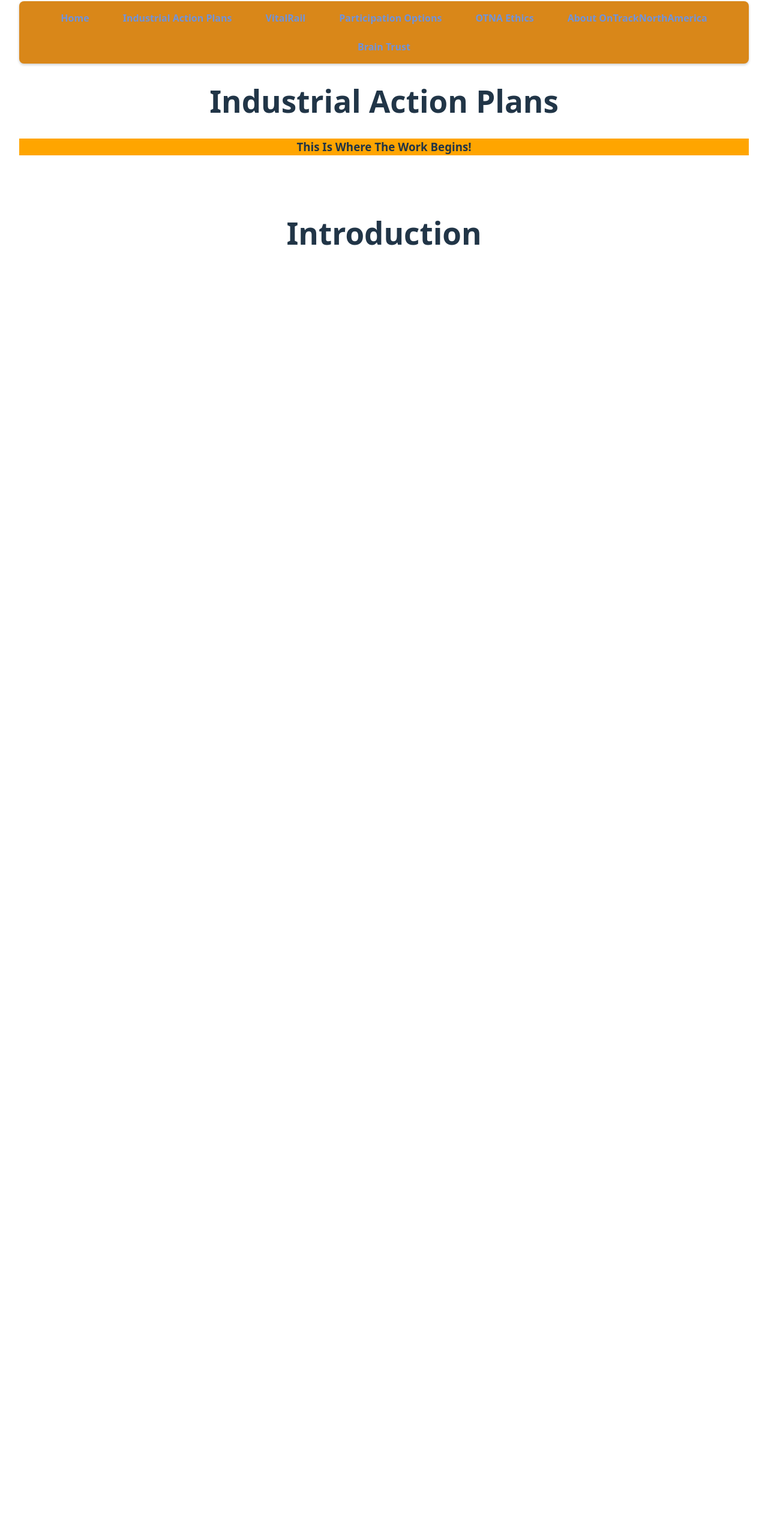
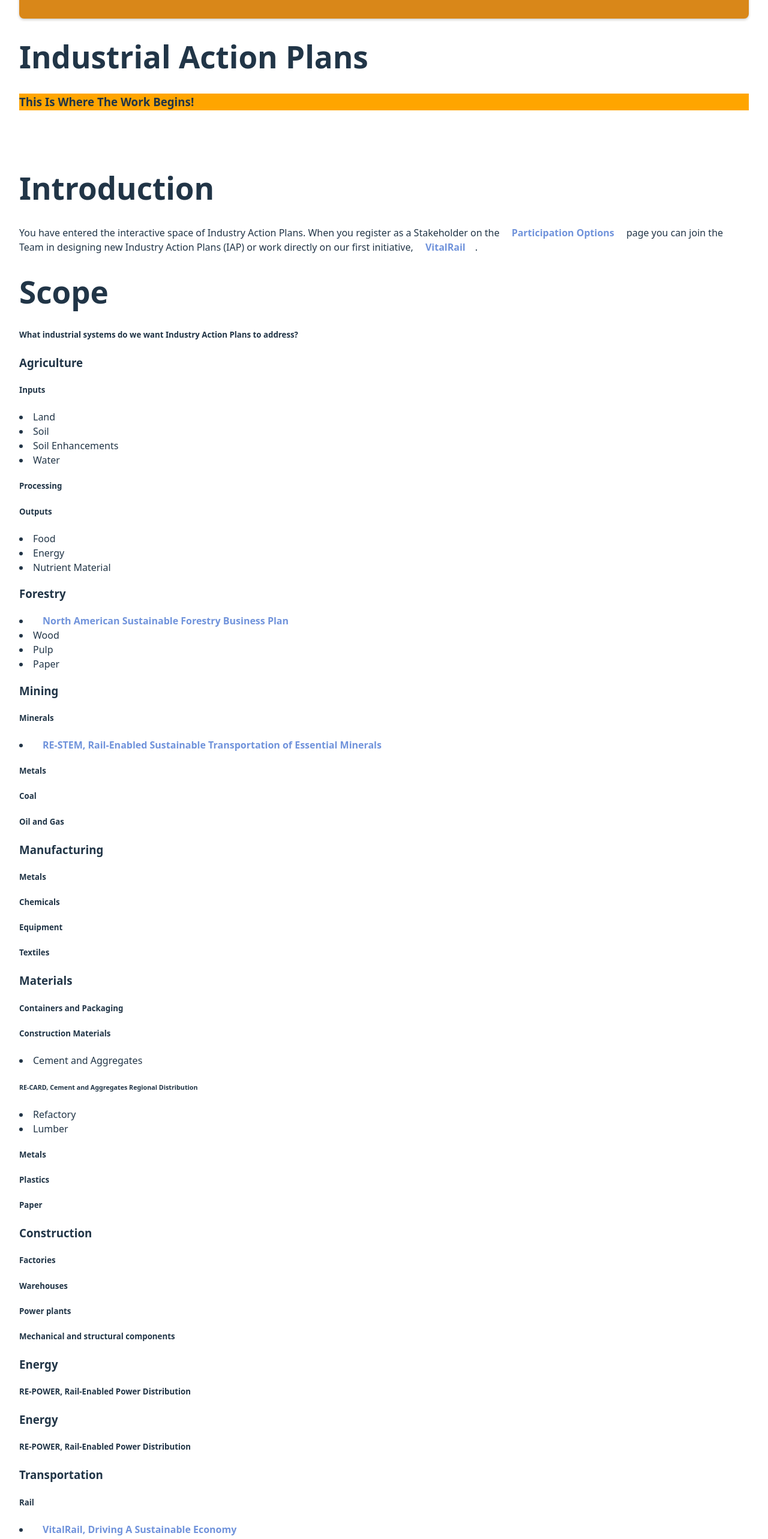
Before and after one commit to aegerev/CAPSI, a React (Vite) app in the folder capsi/: page /industrial-action-plans in a window 1280 px wide. Shown: the part 174-2740 px from the top of the page at 60% size. Before the commit the page ends 800 px from the top, so only its background shows below. Built offline with nearby package versions, Linux system fonts and the light colour scheme.

Commit message:
Added new things

```diff
--- a/capsi/src/App.css
+++ b/capsi/src/App.css
@@ -2,7 +2,7 @@
   max-width: 1280px;
   margin: 0 auto;
   padding: 2rem;
-  text-align: center;
+  text-align: left;
 }
 
 .topnav {
@@ -47,3 +47,7 @@
   color: aquamarine;
   list-style: none;
 }
+
+ul{
+  list-style: inside;
+}
--- a/capsi/src/App.jsx
+++ b/capsi/src/App.jsx
@@ -5,8 +5,6 @@ import './App.css'
 import { Link } from 'react-router-dom';
 
 function App() {
-  const [count, setCount] = useState(0)
-
   return (
     <>
 
@@ -33,12 +31,8 @@ function App() {
       <h2>Why include Canada, the United States, and Mexico?</h2>
           Although Canada, the United States, and Mexico already engage in extensive cross-border trade, they can greatly benefit from the enhanced coordination provided by our IAPs. These are designed for specific industrial systems and geographic regions while maintaining crucial links to related plans, rather than creating isolated solutions. Unlike traditional studies that often remain unused on a shelf, our dynamic process delivers immediate, measurable results through continuous stakeholder engagement.
     </>
+
   )
 }
 
-    // <Nav/>
-    // <Outlet/>
-    // <Footer/>
-    //
-
 export default App
--- a/capsi/src/components/Layout.jsx
+++ b/capsi/src/components/Layout.jsx
@@ -1,15 +1,15 @@
 import React from 'react';
 import { Outlet } from 'react-router-dom';
-import Navbar from './Navbar'; // You'll need to create this Navbar component
+import Navbar from './Navbar';
 
 function Layout() {
   return (
     <div>
-      <Navbar /> {/* Your navigation bar */}
+      <Navbar />
       <main>
-        <Outlet /> {/* This is where the specific page content will be rendered */}
+        <Outlet />
       </main>
-      {/* You could add a Footer here if you have one */}
+
     </div>
   );
 }
--- a/capsi/src/components/Navbar.css
+++ b/capsi/src/components/Navbar.css
@@ -1,14 +1,18 @@
 nav {
-  background-color: #D98719; /* Dark background */
-  padding: 1rem 2rem; /* Padding top/bottom and left/right */
-  box-shadow: 0 2px 4px rgba(0, 0, 0, 0.2); /* Subtle shadow */
-  border-radius: 8px; /* Rounded corners for the nav bar itself */
-  margin-bottom: 2rem; /* Space below the nav bar */
-  display: flex; /* Use flexbox for alignment */
-  justify-content: center; /* Center the links horizontally */
-  align-items: center; /* Center items vertically */
-  width: 100%; /* Full width */
-  box-sizing: border-box; /* Include padding in width calculation */
+  background-color: #D98719;
+  padding: 1rem 2rem;
+  box-shadow: 0 2px 4px rgba(0, 0, 0, 0.2);
+  border-radius: 8px;
+  margin-bottom: 2rem;
+  display: flex;
+  justify-content: center;
+  align-items: center;
+  width: 100%;
+  box-sizing: border-box;
+
+  position: sticky;
+  top: 0;
+  z-index: 1000;
 }
 
 /* Styling for the unordered list of navigation links */
--- a/capsi/src/components/Navbar.jsx
+++ b/capsi/src/components/Navbar.jsx
@@ -5,6 +5,7 @@ import './Navbar.css';
 function Navbar() {
   return (
     <nav>
+        <h1>Participation</h1>
       <ul>
         <li><Link to="/">Home</Link></li>
         <li><Link to="/industrial-action-plans">Industrial Action Plans</Link></li>
@@ -12,7 +13,7 @@ function Navbar() {
         <li><Link to="/participation-options">Participation Options</Link></li>
         <li><Link to="/otna-ethics">OTNA Ethics</Link></li>
         <li><Link to="/about">About OnTrackNorthAmerica</Link></li>
-        <li><Link to="/braintrust">Brain Trust</Link></li>
+        <li><Link to="/braintrust">BrainTrust</Link></li>
       </ul>
     </nav>
     );
--- a/capsi/src/pages/Industrial-Action-Plans.jsx
+++ b/capsi/src/pages/Industrial-Action-Plans.jsx
@@ -11,8 +11,115 @@ function industrialActionPlans() {
             <br/> <br/>
 
             <h1>Introduction</h1>
+                <p>You have entered the interactive space of Industry Action Plans. When you register as a Stakeholder on the <a href='/participation-options'>Participation Options</a> page you can join the Team in designing new Industry Action Plans (IAP) or work directly on our first initiative, <a href='/vitalrail'>VitalRail</a>.</p>
 
+            <h1>Scope</h1>
+                <h5>What industrial systems do we want Industry Action Plans to address?</h5>
+                <h3>Agriculture</h3>
+                <p>
+                    <h5>Inputs</h5>
+                        <li>Land</li>
+                        <li>Soil</li>
+                        <li>Soil Enhancements</li>
+                        <li>Water</li>
+                    <h5>Processing</h5>
+                    <h5>Outputs</h5>
+                        <li>Food</li>
+                        <li>Energy</li>
+                        <li>Nutrient Material</li>
+                </p>
 
+                <h3>Forestry</h3>
+                <p>
+                    <li><a href='https://capsi.ontracknorthamerica.org/index.php/North_American_Sustainable_Forestry_Business_Plan'>North American Sustainable Forestry Business Plan</a></li>
+                    {/* https://capsi.ontracknorthamerica.org/index.php/North_American_Sustainable_Forestry_Business_Plan to be rebranded */}
+                        <li>Wood</li>
+                        <li>Pulp</li>
+                        <li>Paper</li>
+                </p>
+
+                <h3>Mining</h3>
+                <p>
+                    <h5>Minerals</h5>
+                        <li><a href='https://capsi.ontracknorthamerica.org/index.php/RE-STEM_Industry_Action_Plan'>RE-STEM, Rail-Enabled Sustainable Transportation of Essential Minerals</a></li>
+                        {/* https://capsi.ontracknorthamerica.org/index.php/RE-STEM_Industry_Action_Plan to be rebranded */}
+                        <h5>Metals</h5>
+                        <h5>Coal</h5>
+                        <h5>Oil and Gas</h5>
+                </p>
+
+                <h3>Manufacturing</h3>
+                <p>
+                    <h5>Metals</h5>
+                    <h5>Chemicals</h5>
+                    <h5>Equipment</h5>
+                    <h5>Textiles</h5>
+                </p>
+
+                <h3>Materials</h3>
+                <p>
+                    <h5>Containers and Packaging</h5>
+                    <h5>Construction Materials</h5>
+                        <li>Cement and Aggregates</li>
+                            <h6>RE-CARD, Cement and Aggregates Regional Distribution</h6>
+                        <li>Refactory</li>
+                        <li>Lumber</li>
+                    <h5>Metals</h5>
+                    <h5>Plastics</h5>
+                    <h5>Paper</h5>
+                </p>
+
+                <h3>Construction</h3>
+                <p>
+                    <h5>Factories</h5>
+                    <h5>Warehouses</h5>
+                    <h5>Power plants</h5>
+                    <h5>Mechanical and structural components</h5>
+                </p>
+
+                <h3>Energy</h3>
+                <p>
+                    <h5>RE-POWER, Rail-Enabled Power Distribution</h5>
+                </p>
+
+                <h3>Energy</h3>
+                <p>
+                    <h5>RE-POWER, Rail-Enabled Power Distribution</h5>
+                </p>
+
+                <h3>Transportation</h3>
+                <p>
+                    <h5>Rail</h5>
+                        <li><a href='/vitalrail'>VitalRail, Driving A Sustainable Economy</a></li>
+                    <h5>Truck</h5>
+                    <h5>Air</h5>
+                    <h5>Ports</h5>
+                    <h5>Ocean</h5>
+                    <h5>River barge</h5>
+                    <h5>Pipelines</h5>
+                </p>
+
+                <h3>Waste</h3>
+                <p>
+                    <h5>Industrial</h5>
+                    <h5>Commercial</h5>
+                    <h5>Municipal</h5>
+                        <li>Glass</li>
+                            <h6>RE-GLASS, Rail Enabled Glass Logistics and Sustainable Supply</h6>
+                    <h5>Construction and demolition waste</h5>
+                    <h5>Agricultural</h5>
+                    <h5>Wood waste</h5>
+                </p>
+
+                    <h3>Natural Resources</h3>
+                <p>
+                    When deciding how best to streamline an existing industrial system, stakeholders must evaluate all elements within and affected by that system.
+                    <h5>Water</h5>
+                    <h5>Air</h5>
+                    <h5>Land</h5>
+                        <li>FTLUS, Freight Transportation Land Use Strategy</li>
+                        <li>RE-BAR, Rail Enabled Brownfield Asset Redevelopment</li>
+                </p>
         </>
     );
 };
```
